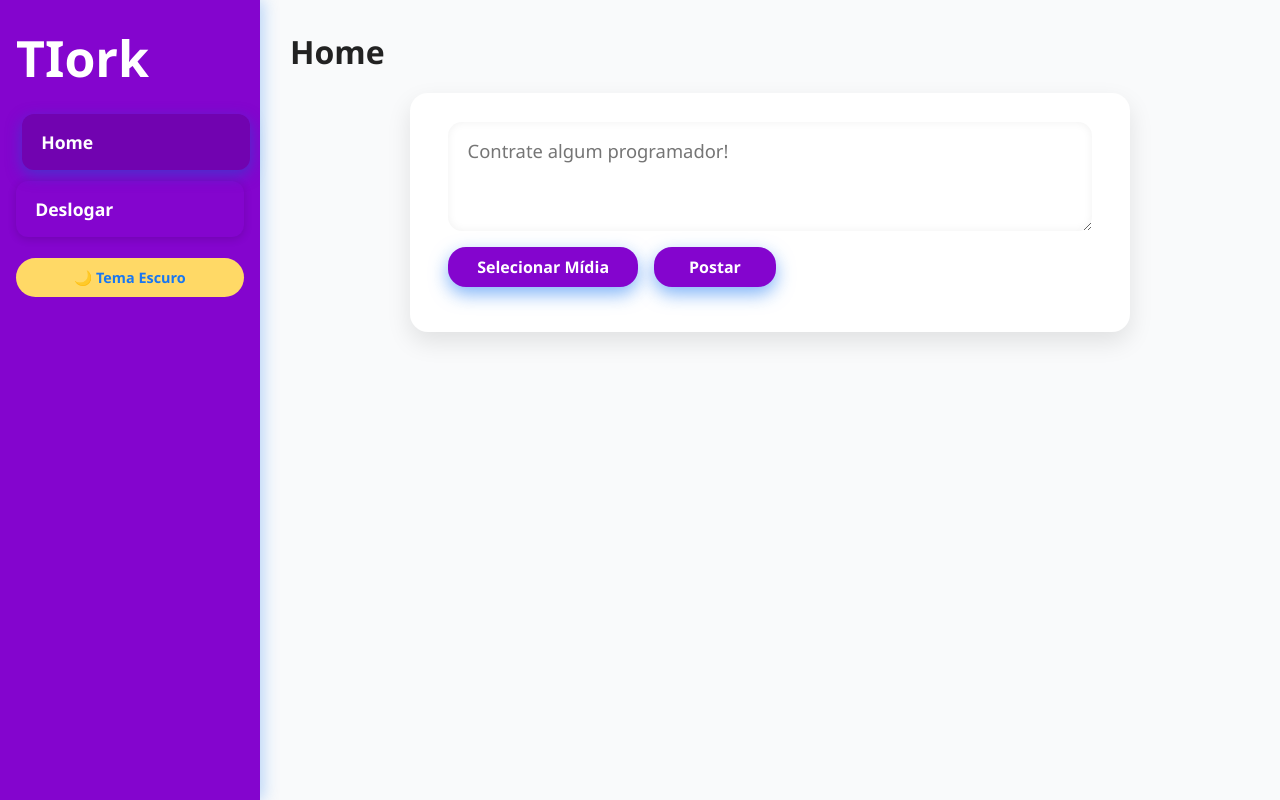
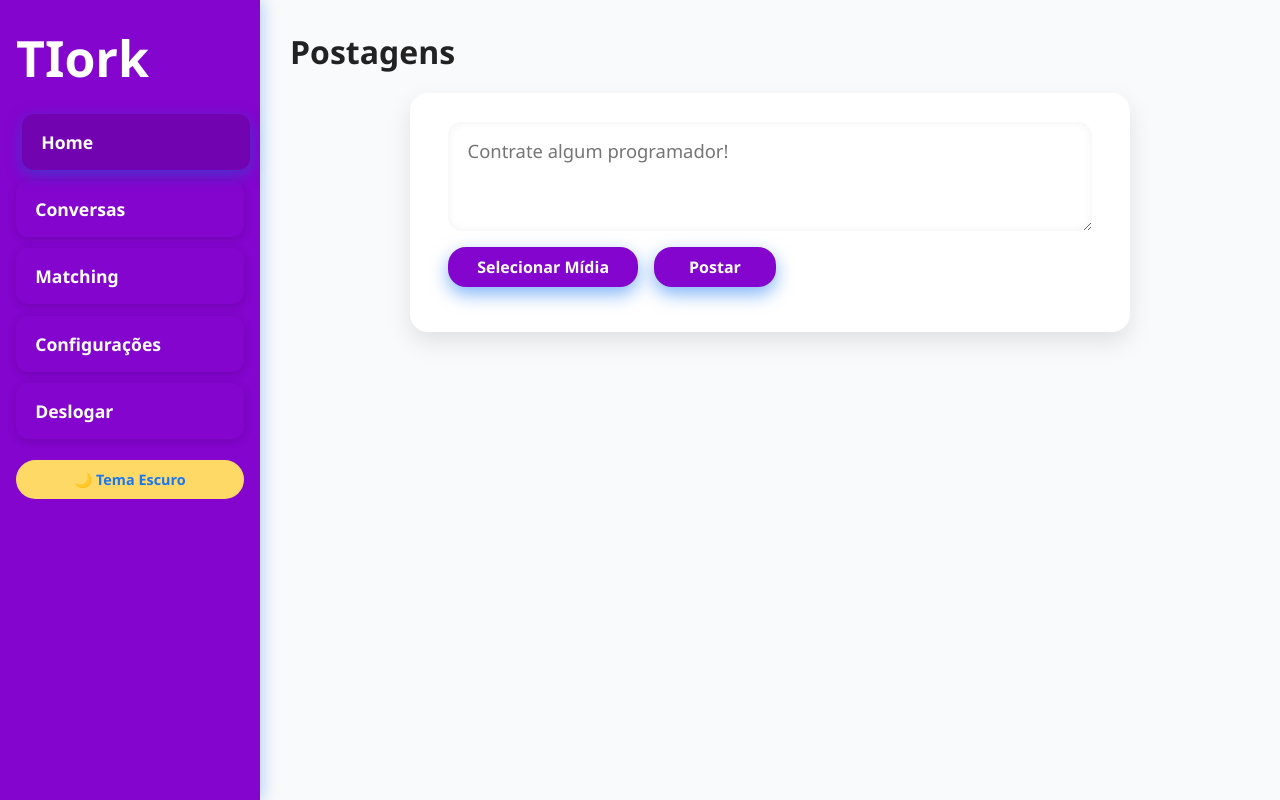
Before and after one commit to MateusDio/TIork, a plain HTML site: page principal.html in a window 1280 px wide. Drawn offline with Linux system fonts and the light colour scheme.

Commit message:
Add files via upload

```diff
--- a/principal.html
+++ b/principal.html
@@ -14,13 +14,15 @@
     <h1>TIork</h1>
     <br>
     <a href="home.html" class="active">Home</a>
-
+    <a href="atividades.html">Conversas</a>
+    <a href="atividades.html">Matching</a>
+    <a href="atividades.html">Configurações</a>
     <a href="#" id="logout">Deslogar</a>
     <button id="themeToggle" class="theme-toggle">🌙 Tema Escuro</button>
   </nav>
 
   <main class="main-content">
-    <h1>Home</h1>
+    <h1>Postagens</h1>
 
     <form id="postForm" class="post-form">
       <textarea id="postText" placeholder="Contrate algum programador!" rows="3"></textarea>
```
